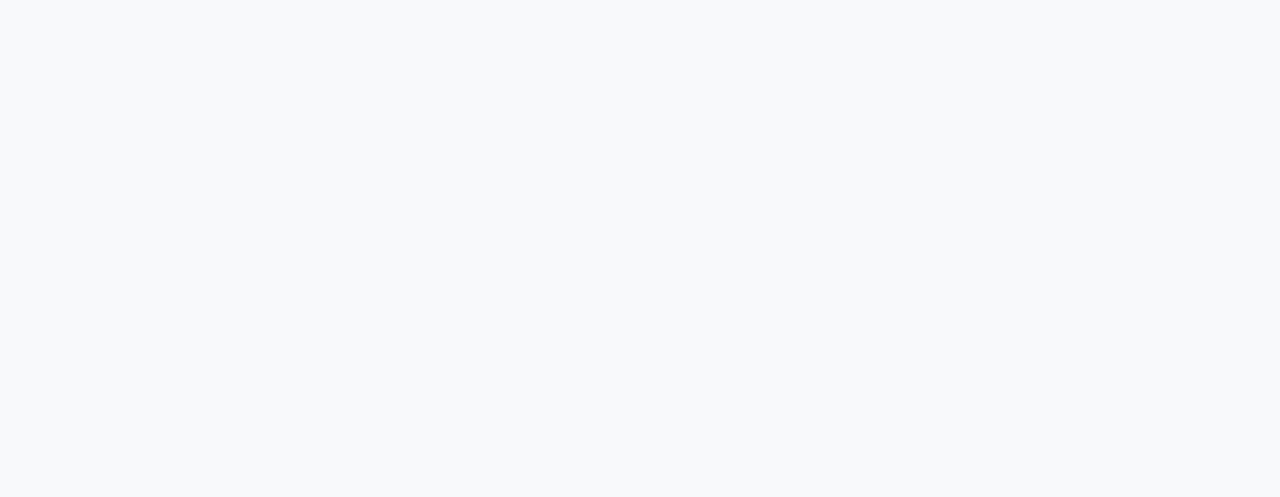
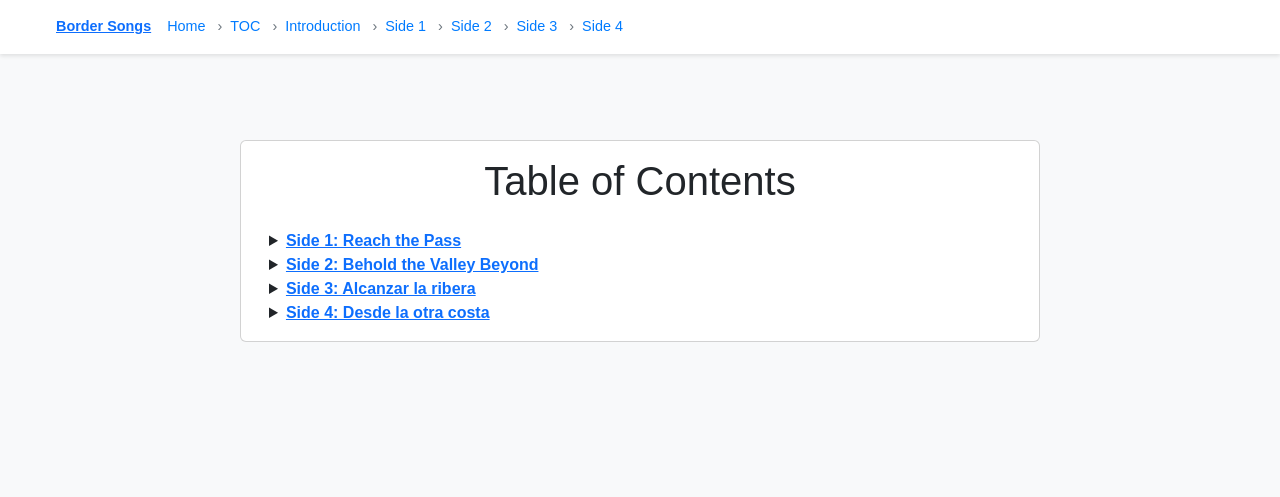
Before and after one commit to mapachurro/border-songs, an Astro site: page /border-songs/toc in a window 1280 px wide. Before the commit this address had no page. Built offline with nearby package versions, Linux system fonts and the light colour scheme; Astro itself is replaced by a stand-in of ours.

Commit message:
Refactor page routing for GH Pages

```diff
--- a/astro.config.mjs
+++ b/astro.config.mjs
@@ -2,4 +2,6 @@ import { defineConfig } from "astro/config";
 
 export default defineConfig({
   output: "static",
+  site: "https://mapachurro.github.io",
+  base: "/border-songs",
 });
--- a/binder/04-desde-la-otra-costa/introduction.md
+++ b/binder/04-desde-la-otra-costa/introduction.md
@@ -2,3 +2,4 @@
 title: "Side 4: Desde la otra costa"
 order: 4
 ---
+Is the grass actually greener, tho
--- a/src/components/Navbar.astro
+++ b/src/components/Navbar.astro
@@ -1,15 +1,18 @@
 ---
+import { siteUrl } from "../utils/siteUrl.js";
+
 const {
   sections = [],
   currentSection = null,
   currentTitle = null,
 } = Astro.props;
 
-const orderedSections = [...sections]
-  .sort((a, b) => a.data.order - b.data.order);
+const orderedSections = [...sections].sort(
+  (a, b) => a.data.order - b.data.order,
+);
 
 const activeSection = orderedSections.find(
-  (section) => section.id.split('/')[0] === currentSection
+  (section) => section.id.split("/")[0] === currentSection,
 );
 ---
 
@@ -18,12 +21,12 @@ const activeSection = orderedSections.find(
     <div class="breadcrumb-container">
 
       <div class="breadcrumb-section">
-        <a href="/">Border Songs</a>
+        <a href={siteUrl()}>Border Songs</a>
 
         {activeSection && (
           <>
             <span aria-hidden="true"> › </span>
-            <a href={`/${currentSection}/`}>
+            <a href={siteUrl(`${currentSection}/`)}>
               {activeSection.data.title}
             </a>
           </>
@@ -39,28 +42,28 @@ const activeSection = orderedSections.find(
 
       <ol class="breadcrumb-pages">
         <li class="breadcrumb-page">
-          <a href="/">Home</a>
+          <a href={siteUrl()}>Home</a>
         </li>
 
         <li class="breadcrumb-page">
-          <a href="/toc/">TOC</a>
+          <a href={siteUrl("toc/")}>TOC</a>
         </li>
 
         <li class="breadcrumb-page">
-          <a href="/introduction/">Introduction</a>
+          <a href={siteUrl("introduction/")}>Introduction</a>
         </li>
 
         {orderedSections.map((section) => {
-          const sectionId = section.id.split('/')[0];
+          const sectionId = section.id.split("/")[0];
 
           return (
             <li
               class:list={[
-                'breadcrumb-page',
+                "breadcrumb-page",
                 { active: sectionId === currentSection },
               ]}
             >
-              <a href={`/${sectionId}/`}>
+              <a href={siteUrl(`${sectionId}/`)}>
                 Side {section.data.order}
               </a>
             </li>
--- a/src/pages/[section]/[song].astro
+++ b/src/pages/[section]/[song].astro
@@ -28,8 +28,7 @@ const sectionId = song.id.split('/')[0];
 ---
 
 <BaseLayout
-  title={song.data.title ?? 'Border Songs'}
-  currentHref={`/${song.id}/`}
+  title={song.data.title ?? "Border Songs"}
   currentSection={sectionId}
   currentTitle={song.data.title}
 >
--- a/src/pages/[section]/index.astro
+++ b/src/pages/[section]/index.astro
@@ -26,7 +26,6 @@ const sectionSlug = section.id.split('/')[0];
 
 <BaseLayout
   title={section.data.title}
-  currentHref={`/${sectionSlug}/`}
   currentSection={sectionSlug}
 >
   <div class="container py-5">
--- a/src/pages/toc.astro
+++ b/src/pages/toc.astro
@@ -1,6 +1,7 @@
 ---
 import { getCollection } from 'astro:content';
 import BaseLayout from '../layouts/BaseLayout.astro';
+import { siteUrl } from "../utils/siteUrl.js";
 
 const sections = (await getCollection('sections'))
   .sort((a, b) => a.data.order - b.data.order);
@@ -34,7 +35,7 @@ function trackNumber(songId: string) {
               <details>
                 <summary>
                   <strong>
-                    <a href={`/${sectionId}/`}>
+                    <a href={siteUrl(`${sectionId}/`)}>
                       {section.data.title}
                     </a>
                   </strong>
@@ -43,7 +44,7 @@ function trackNumber(songId: string) {
                 <div class="mt-3">
                   {sectionSongs.map((song) => (
                     <p>
-                      <a href={`/${song.id}/`}>
+                      <a href={siteUrl(`${song.id}/`)}>
                         {trackNumber(song.id)} - {song.data.title}
                       </a>
 
--- a/src/utils/getReadingOrder.js
+++ b/src/utils/getReadingOrder.js
@@ -1,3 +1,5 @@
+import { siteUrl } from "./siteUrl.js";
+
 export function getReadingOrder(sections, songs) {
   const orderedSections = [...sections].sort(
     (a, b) => a.data.order - b.data.order,
@@ -6,15 +8,15 @@ export function getReadingOrder(sections, songs) {
   const pages = [
     {
       title: "Border Songs",
-      href: "/",
+      href: siteUrl(),
     },
     {
       title: "Table of Contents",
-      href: "/toc/",
+      href: siteUrl("toc/"),
     },
     {
       title: "Introduction",
-      href: "/introduction/",
+      href: siteUrl("introduction/"),
     },
   ];
 
@@ -23,7 +25,7 @@ export function getReadingOrder(sections, songs) {
 
     pages.push({
       title: section.data.title,
-      href: `/${sectionId}/`,
+      href: siteUrl(`${sectionId}/`),
     });
 
     const sectionSongs = songs
@@ -33,7 +35,7 @@ export function getReadingOrder(sections, songs) {
     for (const song of sectionSongs) {
       pages.push({
         title: song.data.title,
-        href: `/${song.id}/`,
+        href: siteUrl(`${song.id}/`),
       });
     }
   }
--- /dev/null
+++ b/src/utils/siteUrl.js
@@ -0,0 +1,8 @@
+export function siteUrl(path = '') {
+  const base = import.meta.env.BASE_URL;
+
+  const cleanBase = base.endsWith('/') ? base : `${base}/`;
+  const cleanPath = path.replace(/^\/+/, '');
+
+  return `${cleanBase}${cleanPath}`;
+}
```
